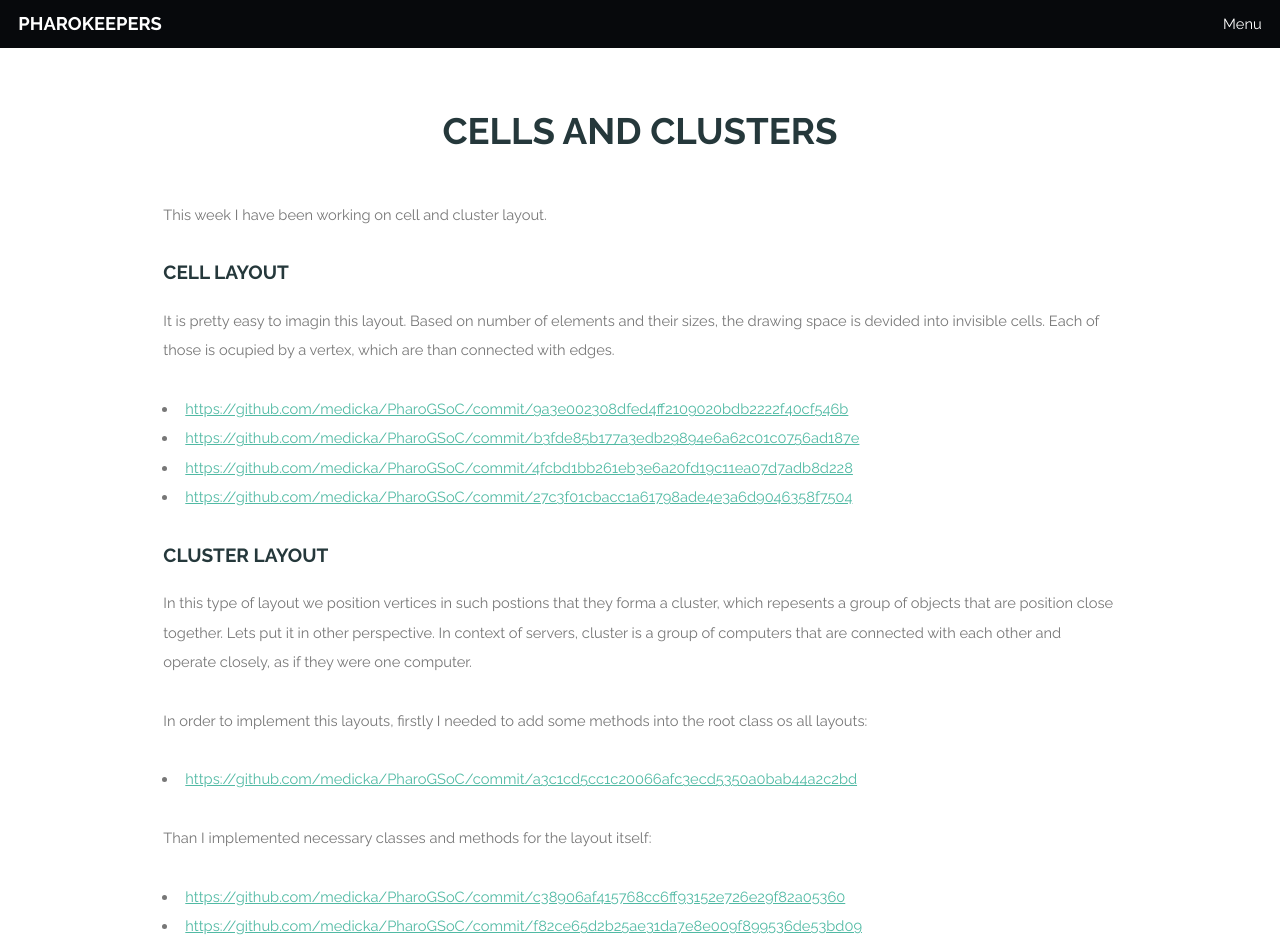
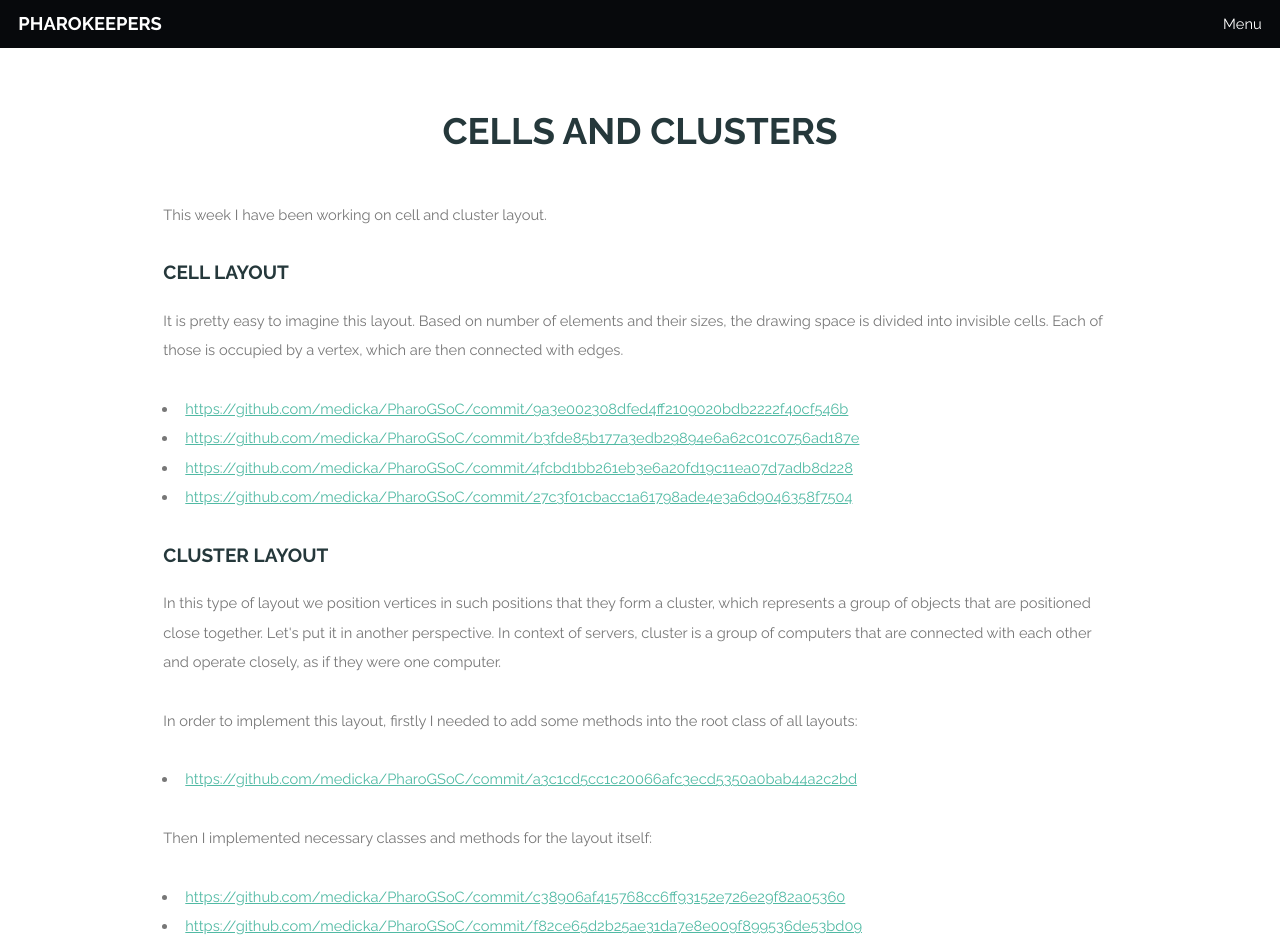
Before and after one commit to Pharokeepers/pharokeepers.github.io, a Jekyll site: the page built from _posts/2019-07-19-Nina_Eleventh_Week.markdown, in a window 1280 px wide and 1400 px high. Shown: the top 947 px of the window. Built offline with Jekyll 4.4.1, drawn with Linux system fonts in a browser that asks for light colours; comment, search, counter and statistics services are not loaded; some of the changed text lies outside the part shown.

Commit message:
Update 2019-07-19-Nina_Eleventh_Week.markdown

```diff
--- a/_posts/2019-07-19-Nina_Eleventh_Week.markdown
+++ b/_posts/2019-07-19-Nina_Eleventh_Week.markdown
@@ -10,7 +10,7 @@ comments: true
 <p>This week I have been working on cell and cluster layout.</p>
 
 ### Cell layout
-<p>It is pretty easy to imagin this layout. Based on number of elements and their sizes, the drawing space is devided into invisible cells. Each of those is ocupied by a vertex, which are than connected with edges.</p>
+<p>It is pretty easy to imagine this layout. Based on number of elements and their sizes, the drawing space is divided into invisible cells. Each of those is occupied by a vertex, which are then connected with edges.</p>
 
 - <https://github.com/medicka/PharoGSoC/commit/9a3e002308dfed4ff2109020bdb2222f40cf546b>
 - <https://github.com/medicka/PharoGSoC/commit/b3fde85b177a3edb29894e6a62c01c0756ad187e>
@@ -18,12 +18,12 @@ comments: true
 - <https://github.com/medicka/PharoGSoC/commit/27c3f01cbacc1a61798ade4e3a6d9046358f7504>
 
 ### Cluster layout
-<p>In this type of layout we position vertices in such postions that they forma a cluster, which repesents a group of objects that are position close together. Lets put it in other perspective. In context of servers, cluster is a group of computers that are connected with each other and operate closely, as if they were one computer.</p>
-In order to implement this layouts, firstly I needed to add some methods into the root class os all layouts:
+<p>In this type of layout we position vertices in such positions that they form a cluster, which represents a group of objects that are positioned close together. Let's put it in another perspective. In context of servers, cluster is a group of computers that are connected with each other and operate closely, as if they were one computer.</p>
+In order to implement this layout, firstly I needed to add some methods into the root class of all layouts:
 
 - <https://github.com/medicka/PharoGSoC/commit/a3c1cd5cc1c20066afc3ecd5350a0bab44a2c2bd>
 
-Than I implemented necessary classes and methods for the layout itself:
+Then I implemented necessary classes and methods for the layout itself:
 
 - <https://github.com/medicka/PharoGSoC/commit/c38906af415768cc6ff93152e726e29f82a05360>
 - <https://github.com/medicka/PharoGSoC/commit/f82ce65d2b25ae31da7e8e009f899536de53bd09>
```
Also changed, not shown: other parts of _posts/2019-07-19-Nina_Eleventh_Week.markdown (+3 -1 lines).
